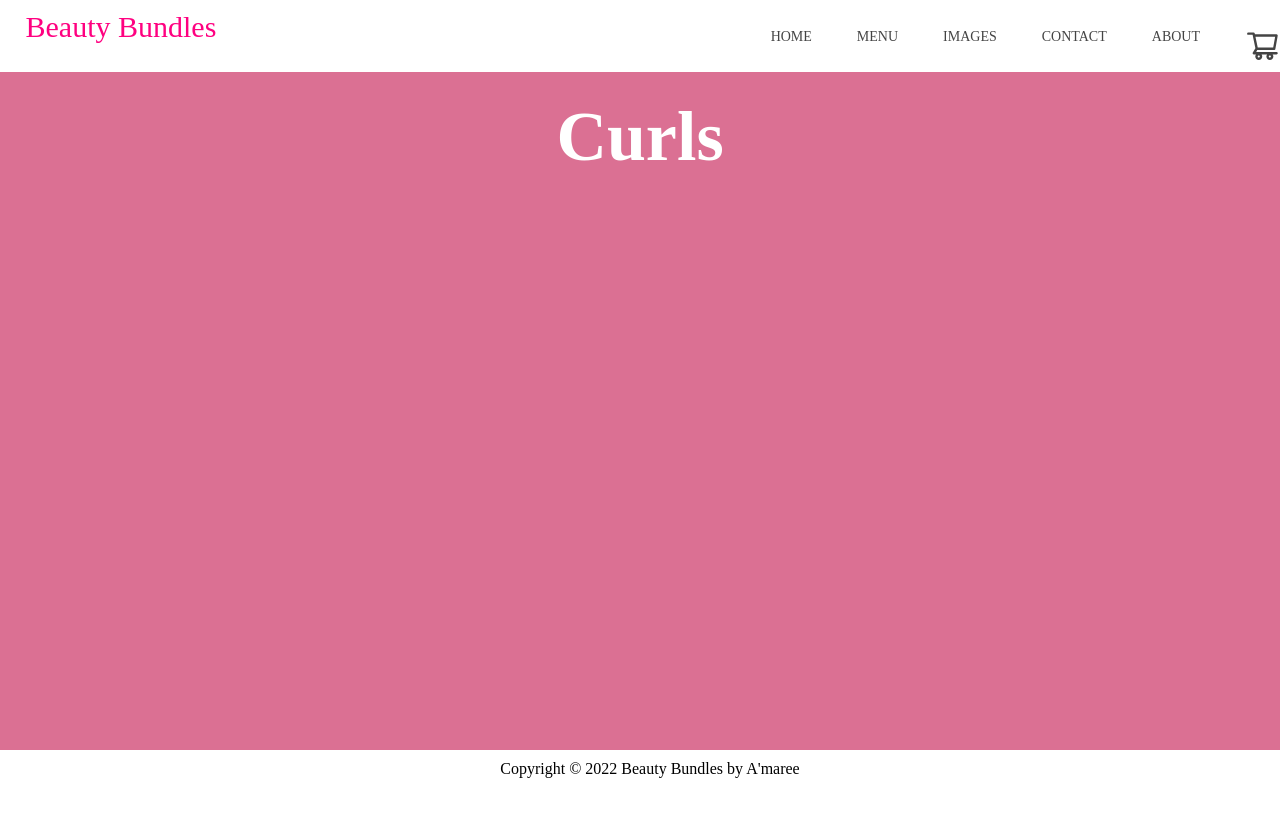
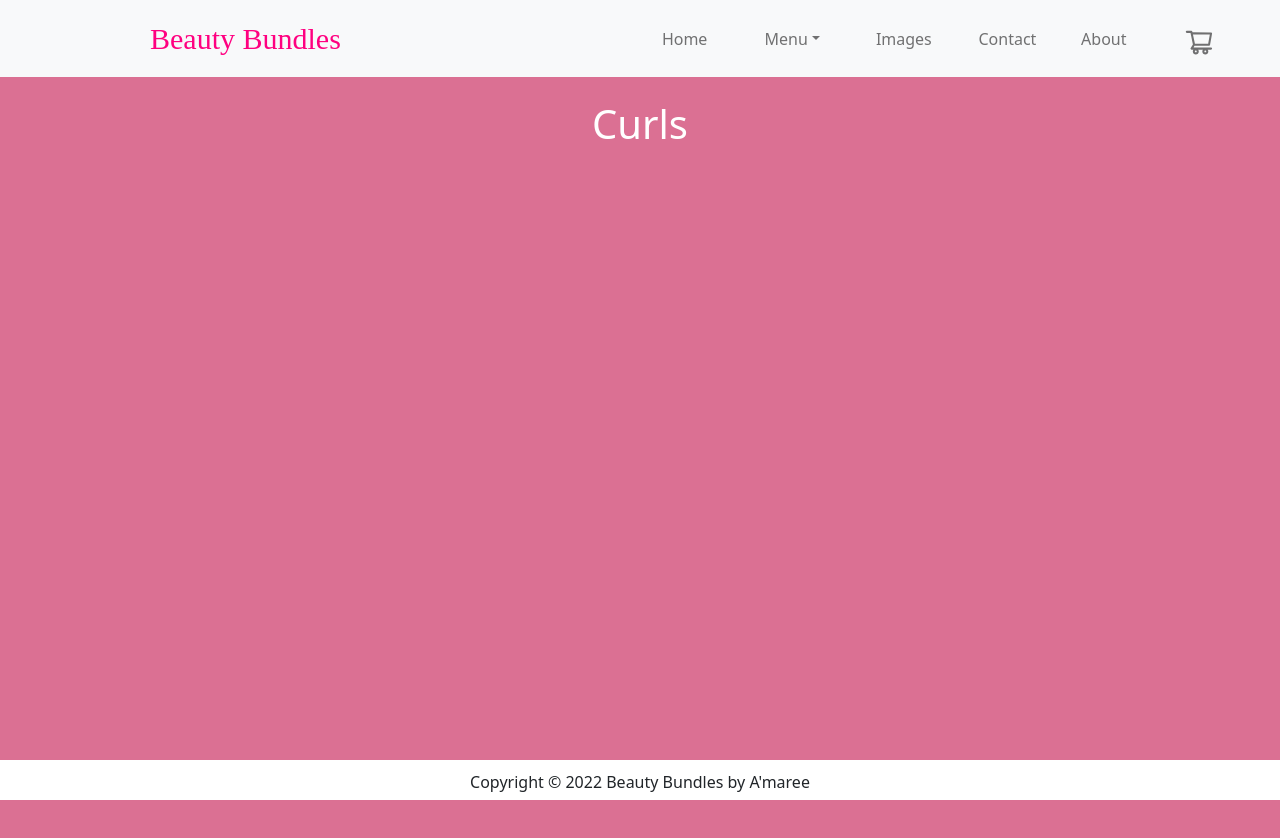
Before and after one commit to damian-98/Amaree_Website, a React (Create React App) app: page /curls in a window 1280 px wide. Shown: the top 838 px of the page. Before the commit the page ends 800 px from the top, so only its background shows below. Built offline with nearby package versions, Linux system fonts and the light colour scheme.

Commit message:
refactored navbar and css file

```diff
--- a/public/index.html
+++ b/public/index.html
@@ -1,14 +1,12 @@
 <!DOCTYPE html>
 <html lang="en">
+
 <head>
   <meta charset="utf-8" />
   <link rel="icon" href="%PUBLIC_URL%/favicon.ico" />
   <meta name="viewport" content="width=device-width, initial-scale=1" />
   <meta name="theme-color" content="#000000" />
-    <meta
-      name="description"
-      content="Web site created using create-react-app"
-    />
+  <meta name="description" content="Web site created using create-react-app" />
   <link rel="apple-touch-icon" href="%PUBLIC_URL%/logo192.png" />
   <!--
       manifest.json provides metadata used when your web app is installed on a
@@ -24,8 +22,9 @@
       work correctly both with client-side routing and a non-root public URL.
       Learn how to configure a non-root public URL by running `npm run build`.
     -->
-    <title>React App</title>
+  <title>Beauty Bundle</title>
 </head>
+
 <body>
   <noscript>You need to enable JavaScript to run this app.</noscript>
   <div id="root"></div>
@@ -40,4 +39,5 @@
       To create a production bundle, use `npm run build` or `yarn build`.
     -->
 </body>
+
 </html>
--- a/src/App.css
+++ b/src/App.css
@@ -3,33 +3,23 @@ body {
   margin: 0px;
 }
 
-p{
-  margin-top: 300px;
-  margin-left: 620px;
-  text-align: center;
-  font-size: 30px;
+.App{
+  background-color: palevioletred;
+  min-height: 200vh;
 }
 
-.App{
-  background-color: palevioletred;
+.home{
   min-height: 100vh;
+  background: url("./components/img/IMG_2101.jpeg") ;
 }
 
-.container{
+#container{
   display: block;
   margin-left: auto;
   margin-right: auto;
   box-shadow: 0px 5px 40px black;
   padding: 5px 5px;
   border-radius: 10px;
-}
-
-.home{
-  /* background-size: cover;
-    background-position: center; */
-
-    min-height: 100vh;
-  background: url("./components/img/IMG_2101.jpeg") ;
 }
 
 .home-container{
@@ -40,7 +30,7 @@ p{
   margin-left: 1300px;
 }
 
-.about-picture{
+#about-picture{
   margin-top:150px;
   margin-left: 30px;
   position: absolute;
@@ -49,136 +39,34 @@ p{
   top: 0;
 }
 
-.Subtitle,h1{
-font-size: 70px;
-}
-
-header  {
-  text-align: center;
-  position: fixed;
-  width: 100%;
-  z-index: 999;
-  background-color: white;
-}
-
-.nav-logo{
+#nav-logo{
   color:#ff0080;
   font-size: 30px;
   font-family: 'Satisfy', cursive;
-  text-decoration: none;
-  list-style: none;
+  margin-left: 150px;
 }
 
-li, .shopping-cart{
-  list-style: none;
+#shopping-cart{
+  font-size: 30px;
 }
 
-.shopping-cart{
-  font-size: 35px;
-}
-
-nav {
-  background-color: white;
-  position: absolute;
-  text-align: left;
-  width: 100%;
-  transform: scale(1,0);
-  transform-origin: top;
-  transition: transform 400ms ease-in-out;
-
-}
-
-.nav-toggle{
-  display: none;
-}
-
-.nav-toggle-label{
-  position: absolute;
-  top: 0;
-  left: 0;
-  margin-left: 70px;
-  height: 100%;
-  display:flex;
+#nav {
   align-items: center;
-}
-
-.nav-toggle-label span ,
-.nav-toggle-label span::before,
-.nav-toggle-label span::after{
-
-  display: block;
-  background:black;
-  height: 2px;
-  width: 30px;
-  border-radius: 2px;
   position: relative;
 }
 
-.nav-toggle-label span::before,
-.nav-toggle-label span::after{
-  content: '';
-  position: absolute;
+ #nav-toggle {
+ font-size: 15px;
+ margin-right: 40px;
 }
 
-.nav-toggle-label span::before{
-  bottom: 7px;
+a{
+  width: 10%;
+  margin-right: 40px;
 }
 
-.nav-toggle-label span::after{
-  top: 7px;
-}
-
-.nav-toggle:checked ~ nav{
-  transform: scale(1,1)
-}
-
-nav ul{
-  margin: 0;
-  padding: 0;
-  list-style: none;
-}
-
-nav li{
-  font-size: 15px;
-  padding-top:25px;
-  margin-left: 70px;
-
-}
-
-li{
-  padding-top: 10px;
-}
-
-nav a{
-  color: #444;
-  text-decoration: none;
-  text-transform: uppercase;
-  font-size: 14px;
-  opacity: 0;
-  transition: opacity 150ms ease-in-out;
-}
-
-.nav-toggle:checked ~ nav a {
-  opacity: 1;
-  transition:opacity 250ms  ease-in-out 250ms
-}
-
-.nav-toggle:checked~nav a {
-  display: block
-}
-
-nav a::before {
-  content: '';
-  display: block;
-  height: 3.5px;
-  transform : scale(0,1);
-  transition: transform  ease-in-out 250ms;
-  background-color: #444;
-  width: 0%;
-}
-
-nav a:hover::before {
-  transform: scale(1,1)
+h1{
+  padding-top:50px
 }
 
 .footer-copyright {
@@ -193,36 +81,10 @@ nav a:hover::before {
 }
 
 .About-Page-Title{
-    color: white;
-    text-align: center;
-    font-size: 40px;
-    font-family: 'Satisfy', cursive;
-}
-
-/* Dropdown Content (Hidden by Default) */
-.dropdown-content {
-  background-color: white;
-  display: none;
-  position:absolute;
-  max-width: 150px;
-  box-shadow: 0px 8px 16px 0px rgba(0, 0, 0, 0.85);
-}
-
-/* Links inside the dropdown */
-.dropdown-content a {
-  padding: 5px 10px;
-  /* text-decoration: none; */
-  display: block;
-}
-
-/* Change color of dropdown links on hover */
-.dropdown-content a:hover {
-  background-color: rgba(77, 73, 73, 0.27);
-}
-
-/* Show the dropdown menu on hover */
-.dropdown:hover .dropdown-content {
-  display: block;
+  color: white;
+  text-align: center;
+  font-size: 40px;
+  font-family: 'Satisfy', cursive;
 }
 
 .about-text-section {
@@ -231,7 +93,15 @@ nav a:hover::before {
   color: white;
 }
 
-.image-wrapper {
+p {
+  color: white;
+  margin-left: 620px;
+  text-align: center;
+  font-size: 25px;
+  padding-top: 400px;
+}
+
+#image-wrapper {
   display: grid;
   padding-top: 120px;
   grid-template-columns: repeat(3, 1fr);
@@ -239,109 +109,24 @@ nav a:hover::before {
   border-color: #444;
   border: 30px;
   cursor: pointer;
-
 }
 
-@media screen and (min-width: 1000px) {
-  .nav-toggle-label{
-    display: none;
-  }
-
-  header{
-  display: grid;
-  grid-template-columns: 1fr auto minmax(100px, 2fr) 1fr;
-}
-
-.nav-logo{
-  grid-column: 3/  1;
-}
-
-nav{
-  all: unset;
-  grid-column: 4/4;
-}
-
-nav ul{
-  display: flex;
-}
-
-nav li{
-  margin-left: 3em;
-}
-
-nav a {
-  opacity: 1;
-}
-
-nav a::before {
-  height: 3px;
-  background-color: #444;
-  width: 0%;
-}
-
-nav a:hover::before {
-  width: 100%;
-  }
-
-
-}
-
-@media screen and (max-width: 2000px) {
-
-     .about-picture {
-       margin-top: 110px;
-       /* margin-left: 10px; */
-      /* width: 20px; */
-
-       /* position: absolute; */
-       /* top: 0; */
-
-        /* display: grid; */
-          /* padding-top: 10px; */
-          grid-template-columns: repeat(1, 2fr);
-          grid-auto-rows: 100px;
-          border-color: #444;
-          border: 30px;
-          cursor: pointer;
-     }
-
-
-/* .about-text-section {
-  font-size: 12px;
-   padding-top:400px;
-  padding: 50px;
-  text-align: center;
+@media screen and (max-width: 1280px) {
+#about-text-section,p {
+  font-size: 25px;
+  text-align: left;
   color: white;
-} */
-
-.about-text-section {
-  font-size: 12px;
-
-  /* padding-bottom: 100px; */
-  text-align: center;
-  color: white;
-}
-
-/* h1{
-  margin-top:900px
-} */
-
-p{
-  font-size: 20px;
-margin-left: 25px  ;
-      margin-top: 750px
-
+  margin-left: 15px;
+  padding-top: 420px;
+  min-height: 150vh;
 }
 
 .home {
-  /* background-size: cover;
-    background-position: center; */
-
-  min-height: 100vh;
-  background: url("./components/img/IMG_2101.jpeg");
+  min-height: 150vh;
+  background: url("./components/img/IMG_2101.jpeg") no-repeat center;
 }
 
-.image-wrapper {
+#image-wrapper {
   display: grid;
   padding-top: 120px;
   grid-template-columns: repeat(1, 3fr);
@@ -350,7 +135,5 @@ margin-left: 25px  ;
   border: 30px;
   cursor: pointer;
   min-height: 200vh;
-
+  }
 }
-
-}
--- a/src/App.js
+++ b/src/App.js
@@ -1,5 +1,5 @@
 import React from "react";
-import Navigates from "./components/Navbar";
+import Navigationbar from "./components/Navbar";
 import Footer from "./components/Footer";
 import Home from "./components/Home";
 import Braids from "./components/Braids";
@@ -18,7 +18,7 @@ function App() {
       {" "}
       <BrowserRouter>
         {" "}
-        <Navigates />
+        <Navigationbar />
         <Footer />
         <Routes>
           <Route exact path="/" element={<Home />} />
--- a/src/components/About.js
+++ b/src/components/About.js
@@ -4,9 +4,7 @@ import Gif from "./img/IMG_0723.gif";
 function About() {
   return (
     <div className="App">
-      <div className="about-text-section">
-        {" "}
-        {/* <h1>About</h1> */}
+      <div id="about-text-section">
         <p>
           Some text about who we are and what we do. Resize the browser window
           to see that this page is responsive by the way. Resize the browser
@@ -21,7 +19,7 @@ function About() {
           is responsive by the way.
         </p>{" "}
       </div>
-      <div className="about-picture">
+      <div id="about-picture">
         <img src={Gif} alt="Posing Pic"></img>
       </div>
     </div>
--- a/src/components/Images.js
+++ b/src/components/Images.js
@@ -6,26 +6,26 @@ import image3 from "./img/IMG_2034.jpeg";
 function Images() {
   return (
     <div className="App">
-      <div className="image-wrapper">
+      <div id="image-wrapper">
         <img
           src={image1}
-          className="container"
+          id="container"
           alt="mirror selfie"
-          width="320"
+          width="420"
           height="320"
         ></img>
         <img
           src={image2}
-          className="container"
+          id="container"
           alt="mirror selfie"
-          width="320"
+          width="420"
           height="320"
         ></img>
         <img
           src={image3}
-          className="container"
+          id="container"
           alt="mirror selfie"
-          width="320"
+          width="420"
           height="320"
         ></img>
       </div>
--- a/src/components/Navbar.js
+++ b/src/components/Navbar.js
@@ -1,60 +1,34 @@
 import React from "react";
-import { useState } from "react";
-import { Link } from "react-router-dom";
 import { AiOutlineShoppingCart } from "react-icons/ai";
+import Nav from "react-bootstrap/Nav";
+import Navbar from "react-bootstrap/Navbar";
+import NavDropdown from "react-bootstrap/NavDropdown";
 
-function Navbar() {
-  // const [isNavExpanded, setIsNavExpanded] = useState(false);
-
-  // let nav = document.getElementById("nav-toggle");
-  // if (nav.style.display == "" || nav.style.display == "block")
-  //   nav.style.display = "none";
-  // else nav.style.display = "block";
-
+function Navigationbar() {
   return (
-    <header>
-      {" "}
-      <li>
-        <Link to="/" className="nav-logo">
-          {" "}
-          Beauty Bundles
-        </Link>
-      </li>
-      <input type="checkbox" id="nav-toggle" className="nav-toggle" />
-      <nav>
-        <ul>
-          <li>
-            <Link to="/">Home</Link>
-          </li>
-          <li className="dropdown">
-            <a className="dropbtn">Menu</a>
-            <div className="dropdown-content">
-              <Link to="/braids">Braids</Link>
-              <Link to="/ponytail">Ponytail</Link>
-              <Link to="/curls">Curls</Link>
-            </div>
-          </li>
-          <li>
-            <Link to="/images">Images</Link>
-          </li>
-          <li>
-            <Link to="/contact">Contact</Link>
-          </li>
-          <li>
-            <Link to="/about">About</Link>
-          </li>
-          <li>
-            <Link to="/checkout" className="shopping-cart">
-              <AiOutlineShoppingCart />
-            </Link>
-          </li>
-        </ul>
-      </nav>
-      <label htmlFor="nav-toggle" className="nav-toggle-label">
-        <span></span>
-      </label>
-    </header>
+    <Navbar collapseOnSelect expand="lg" bg="light" fixed="top">
+      <Navbar.Brand href="/" id="nav-logo">
+        Beauty Bundles
+      </Navbar.Brand>
+      <Navbar.Toggle id="nav-toggle" />
+      <Navbar.Collapse id="responsive-navbar-nav">
+        <Nav className="ms-auto" id="nav">
+          <Nav.Link href="/">Home</Nav.Link>
+          <NavDropdown title="Menu" id="collasible-nav-dropdown">
+            <NavDropdown.Item href="/braids">Braids</NavDropdown.Item>
+            <NavDropdown.Item href="/ponytail">Ponytail</NavDropdown.Item>
+            <NavDropdown.Item href="/curls">Curls</NavDropdown.Item>
+          </NavDropdown>
+          <Nav.Link href="/images">Images</Nav.Link>
+          <Nav.Link href="/contact">Contact</Nav.Link>
+          <Nav.Link href="/about">About</Nav.Link>
+          <Nav.Link href="/checkout" id="shopping-cart">
+            <AiOutlineShoppingCart />
+          </Nav.Link>
+        </Nav>
+      </Navbar.Collapse>
+    </Navbar>
   );
 }
 
-export default Navbar;
+export default Navigationbar;
--- a/src/index.js
+++ b/src/index.js
@@ -1,6 +1,7 @@
 import React from "react";
 import ReactDOM from "react-dom/client";
 import App from "./App";
+import "bootstrap/dist/css/bootstrap.min.css";
 
 const root = ReactDOM.createRoot(document.getElementById("root"));
 root.render(
```
Lines whose indentation alone changed are shown as unchanged.
